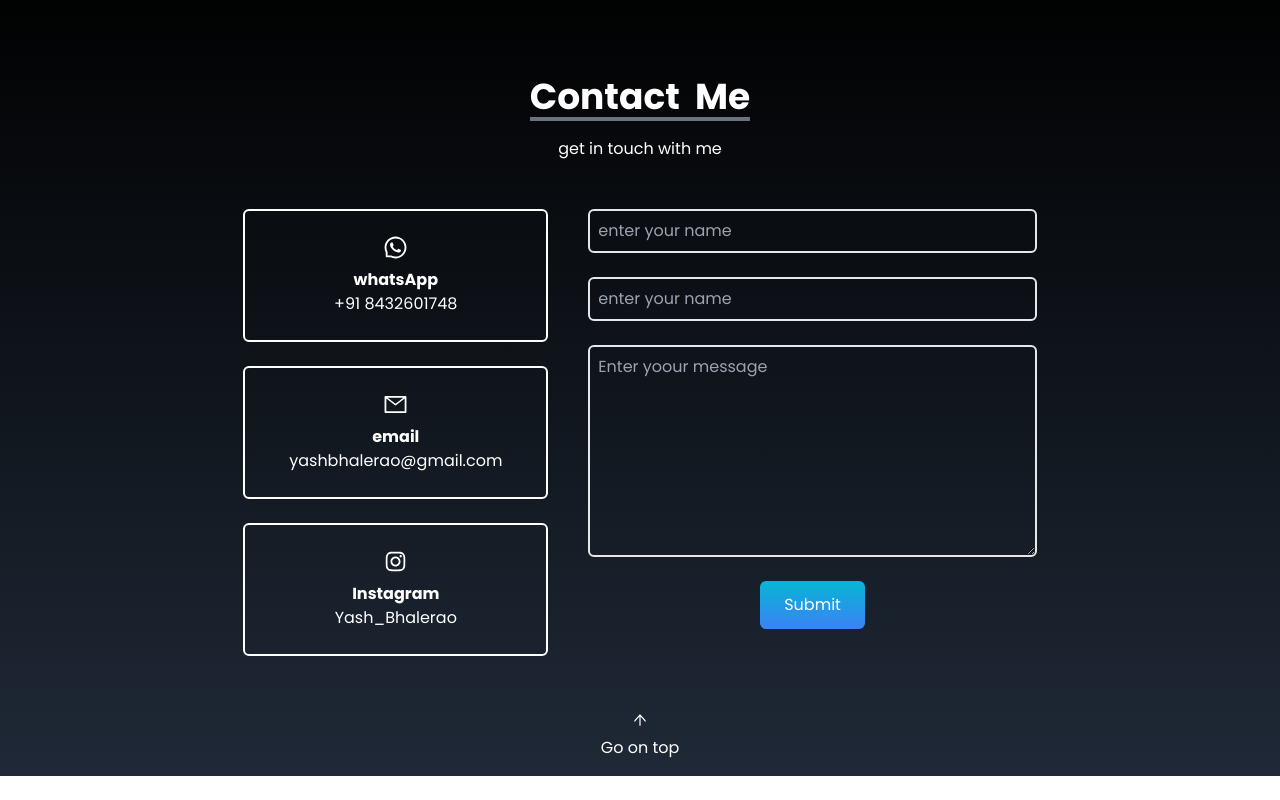
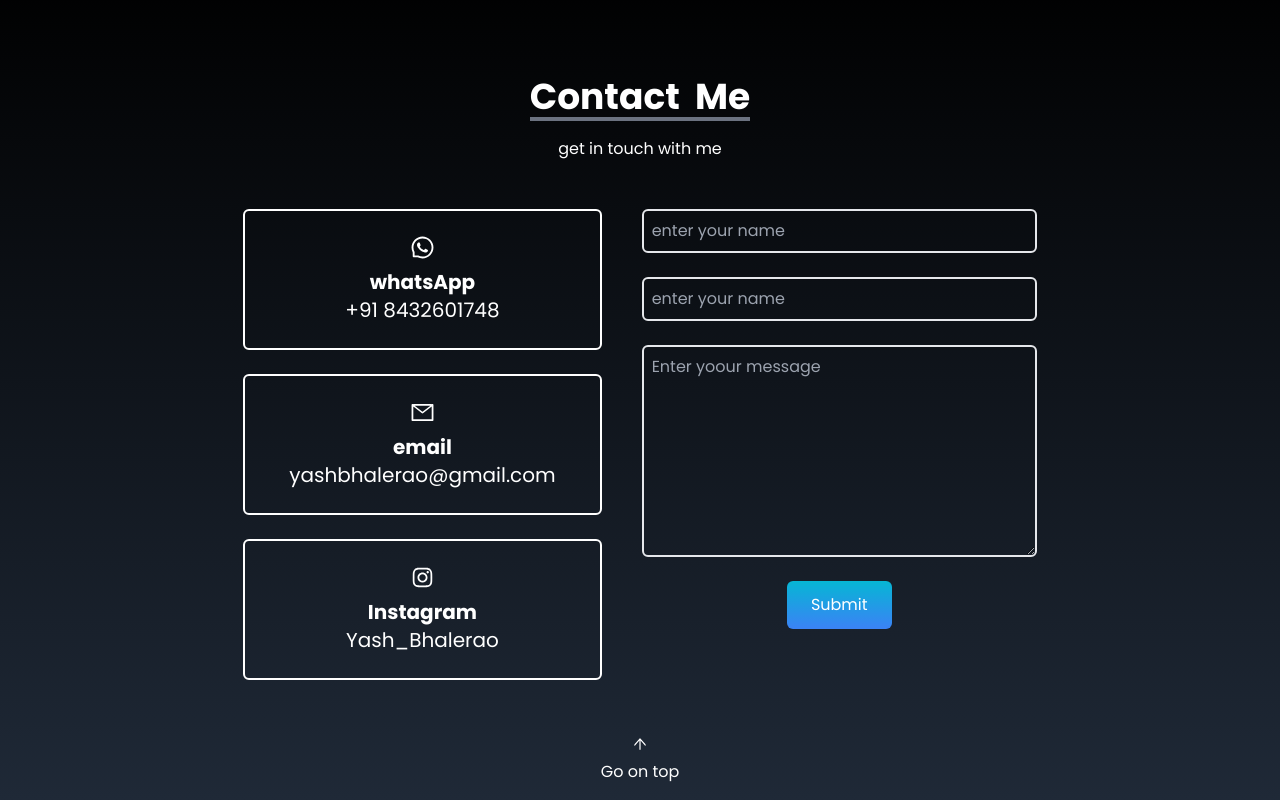
Before and after one commit to yash-123-yash/portfolio, a React (Vite) app: page / in a window 1280 px wide. Shown: the part 3231-4031 px from the top of the page. Before the commit the page ends 4007 px from the top, so only its background shows below. Built offline with nearby package versions, Linux system fonts and the light colour scheme.

Commit message:
six change

```diff
--- a/src/components/Contact.jsx
+++ b/src/components/Contact.jsx
@@ -20,7 +20,7 @@ function Contact() {
 
         <div className="flex flex-col  justify-center items-center ">
             <div className="flex md:w-4/5 flex-col md:flex-row w-11/12">
-              <div className=" w-full md:w-min rounded-md  pb-6 flex flex-col mr-10 items-center justify-center">
+              <div className=" w-full md:w-min rounded-md  pb-6 flex flex-col mr-10 items-center justify-center md:text-xl text-sm">
                 <div className=" border-2 rounded-md border-white flex flex-col justify-center items-center py-6 px-11 w-full mb-6">
                   <AiOutlineWhatsApp size={25}/>
                   <h1 className='mt-2 font-bold'>whatsApp</h1>
```
